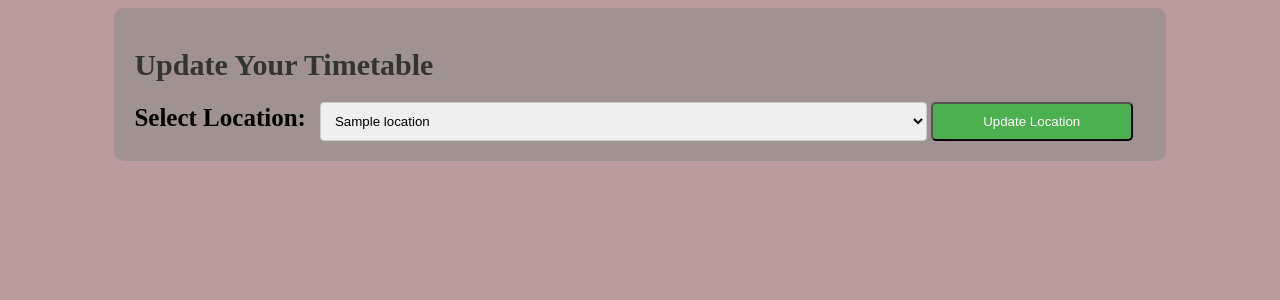
After one commit to oliverinhalo/CS-NEA, a Flask app: template WEBPAGE/templates/update.html in a window 1280 px wide. The commit adds this page. Shown: the top 300 px of the page. Run offline with Flask 3, Linux system fonts and the light colour scheme; the template is opened without the code that fills it: most values are stand-ins (such as "Sample title", 1, 10 or a date in 2020); parts of the project's set-up code (start-up, migrations or seed data) failed here and were passed over.

Commit message:
time table and update location

```diff
--- a/WEBPAGE/main.py
+++ b/WEBPAGE/main.py
@@ -48,9 +48,87 @@ def get_time_table(user_id):
         """, (timeTableID,))
     return data
 
+def get_alteration(user_id):
+    alteration = DB_interface.get_data(
+        """
+        SELECT
+            LOCATIONS.LocationName,
+            ALTERATION.Start,
+            ALTERATION.End,
+            ALTERATION.Day,
+            ALTERATION.Week,
+            ALTERATION.Title
+        FROM
+            ALTERATION
+        JOIN
+            LOCATIONS ON ALTERATION.LocationID = LOCATIONS.LocationID
+        WHERE
+            ALTERATION.UserID = ?""",
+        (user_id,)
+        )
+    return alteration
+
+def get_combined_timetable(user_id):
+    tt = get_time_table(user_id)
+    alterations = get_alteration(user_id)
+    timetable = []
+
+    for location, start, end, day, week, title in alterations:
+        entry = (
+            day,
+            start,
+            end,
+            title,
+            location,
+            week,
+            "N/A"
+        )
+        timetable.append(entry)
+    for day, start, end, subject, location, week, teacher in tt:
+        entry = (
+            day,
+            start,
+            end,
+            subject,
+            location,
+            week,
+            teacher
+        )
+        timetable.append(entry)
+
+    return sorted(timetable, key=lambda x: (x[5], x[0], x[1]))
+
+def update_current_location(user_id, location):
+    locationID = DB_interface.get_data("SELECT LocationID FROM LOCATIONS WHERE LocationName = ?", (location,))[0][0]
+    now = datetime.now()
+    d = now.weekday()
+    t = now.strftime("%H:%M")
+    w = 1 if (now.isocalendar().week % 2) == 1 else 2
+    DB_interface.execute_query("UPDATE ALTERATION SET LocationID = ?, Start = ?, Day = ?, Week = ? WHERE UserID = ? AND EventID = 1", (locationID, t, d, w, user_id))
+
+@app.route('/update', methods=['GET', 'POST'])
+def update():
+    if request.method == 'POST':
+        location = request.form['location']
+        update_current_location(session['user_id'], location)
+        return redirect(url_for('home'))
+    return render_template('update.html', locations=[i[0] for i in DB_interface.get_data("SELECT LocationName FROM LOCATIONS")])
+
 @app.route('/home', methods=['GET'])
 def home():
-    return render_template('home.html', timeTable=get_time_table(session['user_id']))
+    now = datetime.now()
+    d = now.weekday()
+    t = now.strftime("%H:%M")
+    w = 1 if (now.isocalendar().week % 2) == 1 else 2
+
+    return render_template(
+        'home.html',
+        timeTable=get_combined_timetable(session['user_id']),
+        alteration=get_alteration(session['user_id']),
+        current_day=d,
+        current_time=t,
+        current_week=w
+        )
 
 @app.route('/login', methods=['GET', 'POST'])
 def login():
@@ -69,7 +147,7 @@ def login():
 
 @app.route('/')
 def redirect_to_login():
-    return redirect("/login", code=302)
+    return redirect("/login")
 
 @app.errorhandler(404)
 def not_found(e):
--- /dev/null
+++ b/WEBPAGE/static/style-update.css
@@ -0,0 +1,42 @@
+h1 {
+    color: #333;
+    font-size: 30px;
+    margin-bottom: 20px;
+}
+
+body{
+    background-color: #bb9b9b;
+}
+
+.container{
+    width: 80%;
+    margin: 0 auto;
+    padding: 20px;
+    background-color: #a19292;
+    border-radius: 10px;
+}
+
+.btn {
+    width: 20%;
+    background-color: #4CAF50;
+    color: white;
+    padding: 10px;
+    text-decoration: none;
+    border-radius: 5px;
+}
+
+.label {
+    width: 20%;
+    font-size: 25px;
+    height: 10px;
+    font-weight: bold;
+    margin-right: 10px;
+}
+
+.dd {
+    padding: 10px;
+    border: 1px solid #ccc;
+    border-radius: 4px;
+    width: 60%;
+    box-sizing: border-box;
+}
--- /dev/null
+++ b/WEBPAGE/templates/update.html
@@ -0,0 +1,21 @@
+<!DOCTYPE html>
+<html lang="en">
+<head>
+    <meta charset="UTF-8">
+    <title>Update Timetable</title>
+    <link rel="stylesheet" href="{{ url_for('static', filename='style-update.css') }}">
+</html>
+<body>
+    <div class="container">
+        <h1>Update Your Timetable</h1>
+        <form action="/update" method="post">
+            <label class="label" for="location">Select Location:</label>
+            <select class="dd" id="location" name="location">
+                {% for location in locations %}
+                    <option value="{{ location }}">{{ location }}</option>
+                {% endfor %}
+            </select>
+            <button class="btn" type="submit">Update Location</button>
+        </form>
+    </div>
+</body>
```
Also changed, not shown: WEBPAGE/static/style-home.css (+12 -0 lines), WEBPAGE/templates/home.html (+6 -2 lines).
